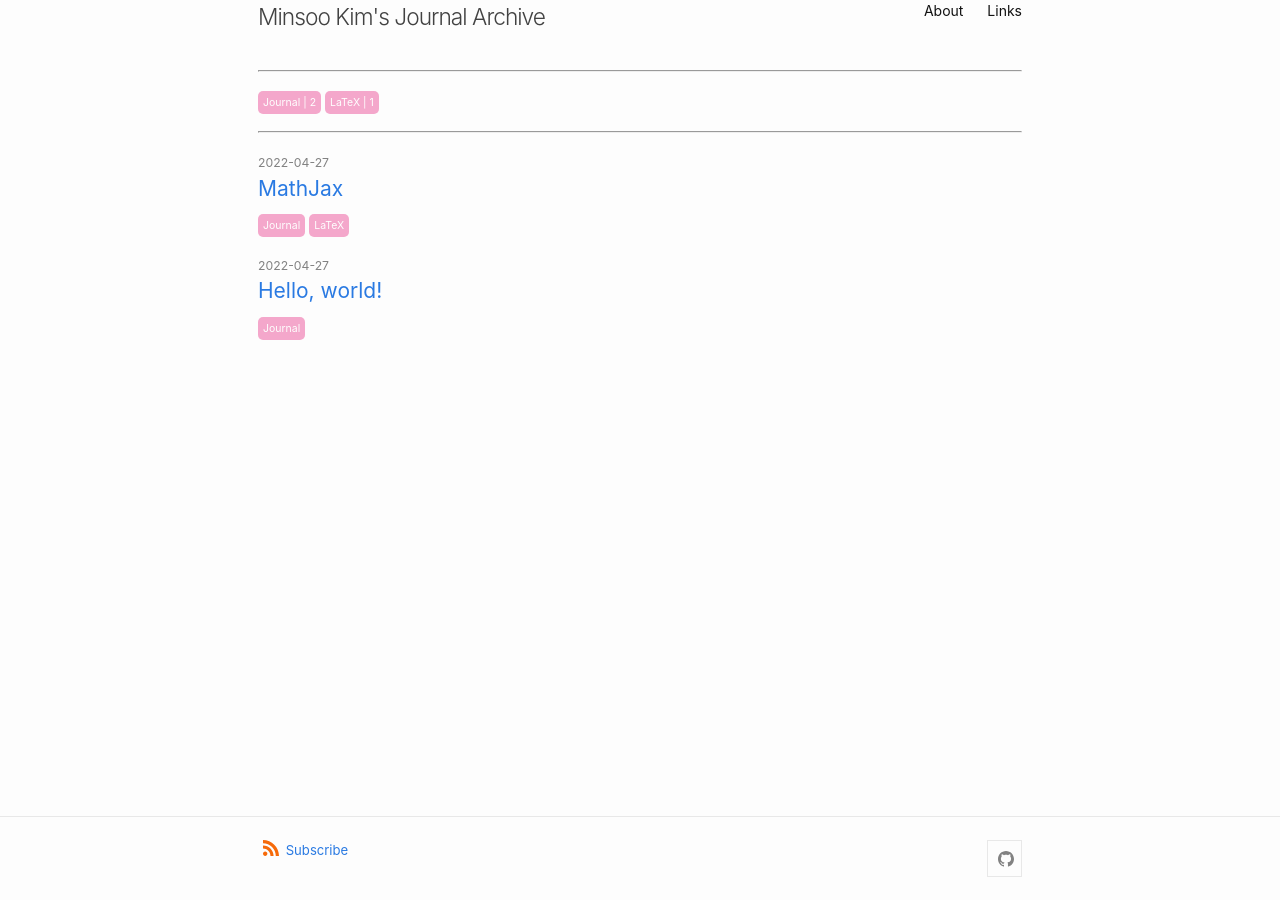
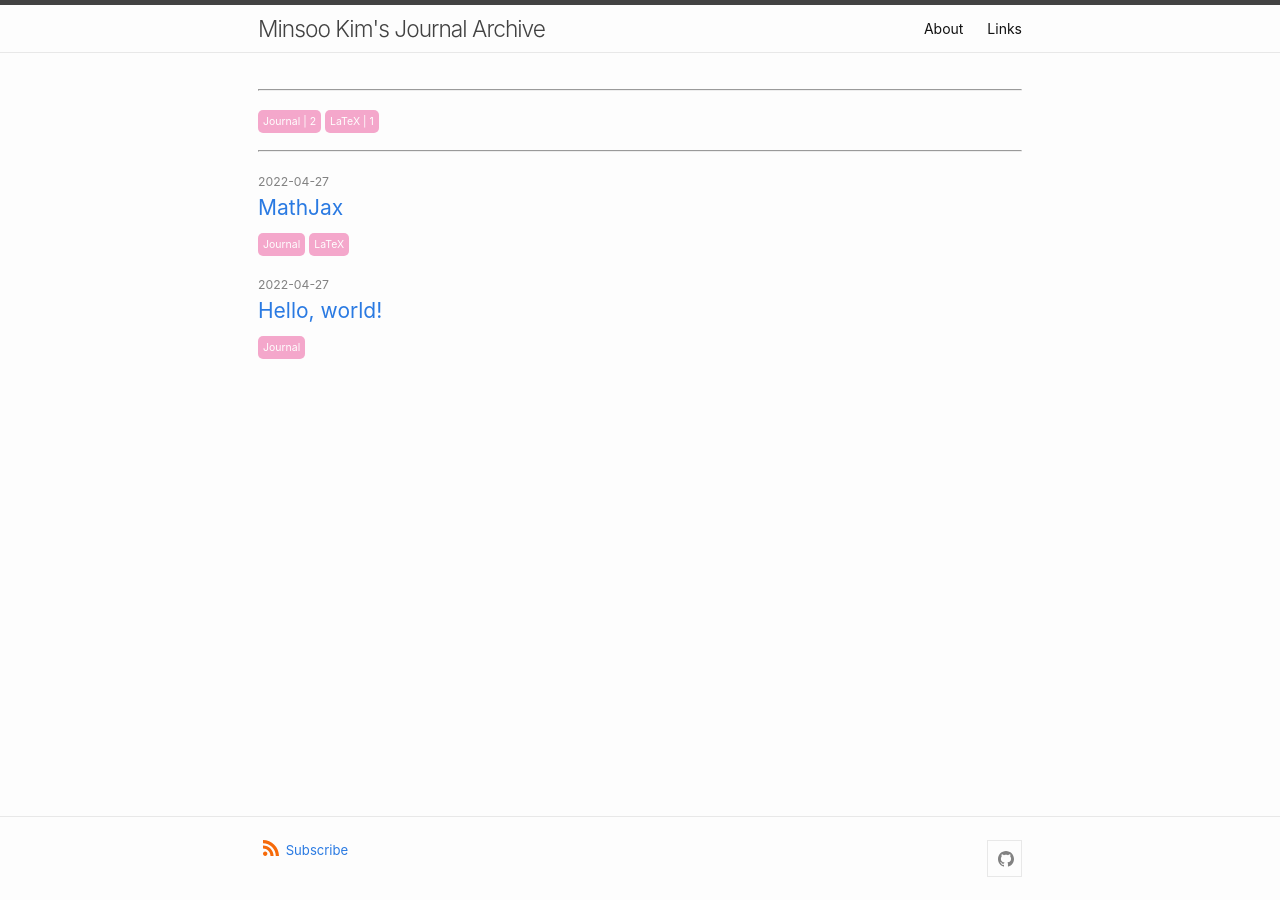
Before and after one commit to vv137/blog.1, a Jekyll site: the page built from index.md, in a window 1280 px wide. Built offline with Jekyll 4.4.1, drawn with Linux system fonts in a browser that asks for light colours.

Commit message:
Fix the layout

```diff
--- a/_config.yml
+++ b/_config.yml
@@ -6,6 +6,7 @@ baseurl: "/blog"
 url: "https://vv137.github.io"
 
 minima:
+  skin: classic
   date_format: "%Y-%m-%d"
   social_links:
     github: vv137
--- a/_includes/header.html
+++ b/_includes/header.html
@@ -1,4 +1,5 @@
-<header calss="site-header">
+<header class="site-header">
+
     <div class="wrapper">
         {%- assign default_paths = site.pages | map: "path" -%}
         {%- assign page_paths = site.header_pages | default: default_paths -%}
```
